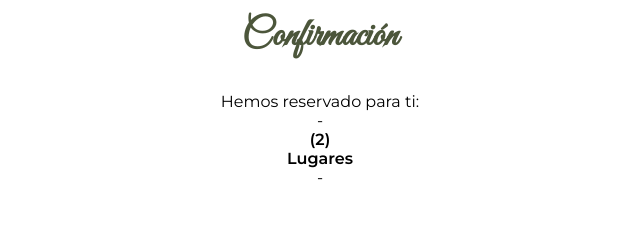
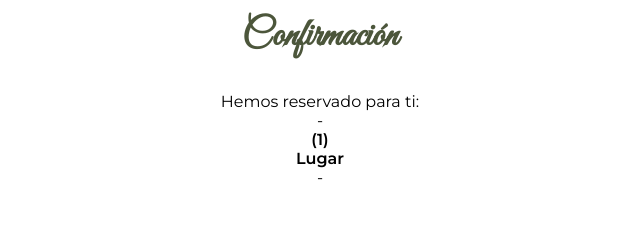
Before and after one commit to MAHONRRIMENDEZ/invitacion-Edgar-y-Grinelda-1-, a plain HTML site: page index.html in a window 1280 px wide. Shown: the part 3140-3380 px from the top of the page, 320-960 px from the left. Drawn offline with Linux system fonts and the light colour scheme.

Commit message:
final un lugar

```diff
--- a/index.html
+++ b/index.html
@@ -207,7 +207,7 @@
     <div>
       <p>Hemos reservado para ti: </p>
       <p>-</p>
-      <strong>(2) <br>Lugares</strong>
+      <strong>(1) <br>Lugar</strong>
       <p>-</p>
 
     </div>
```
